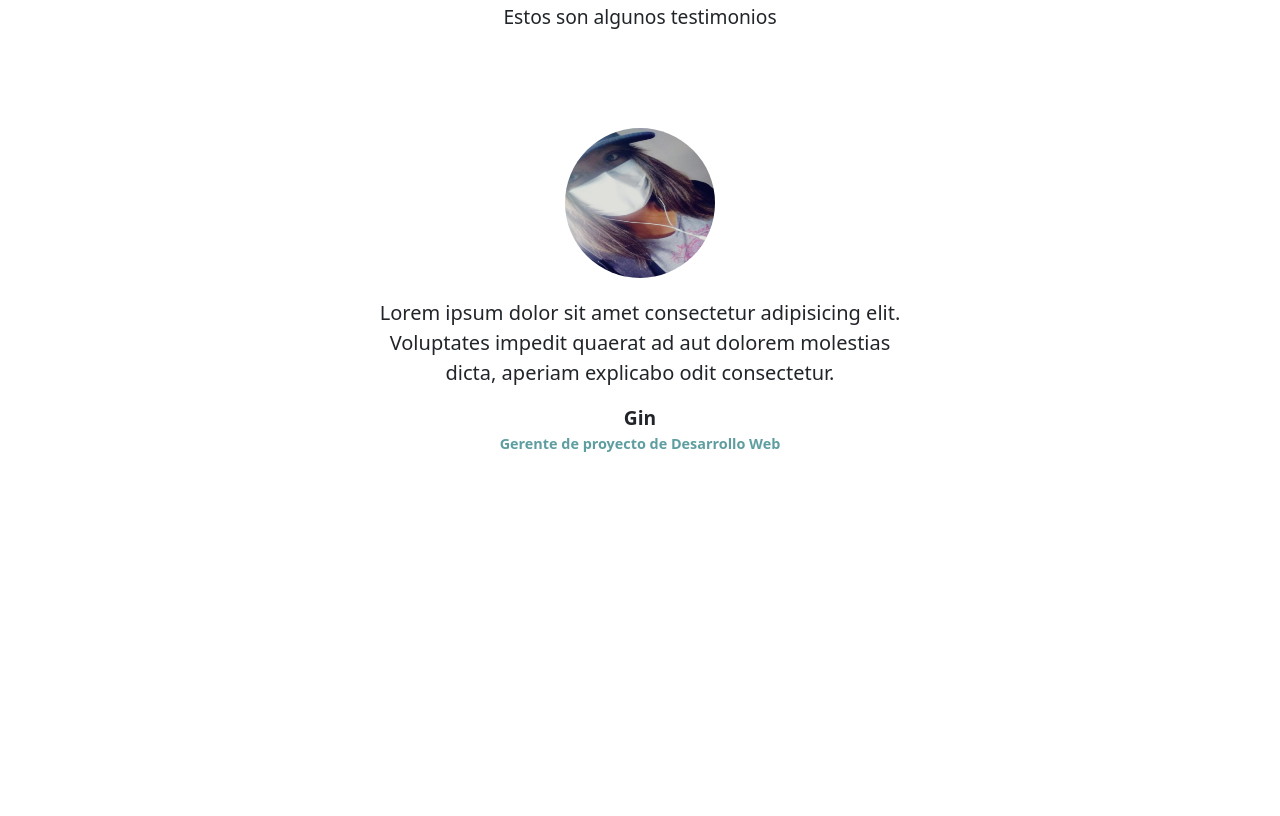
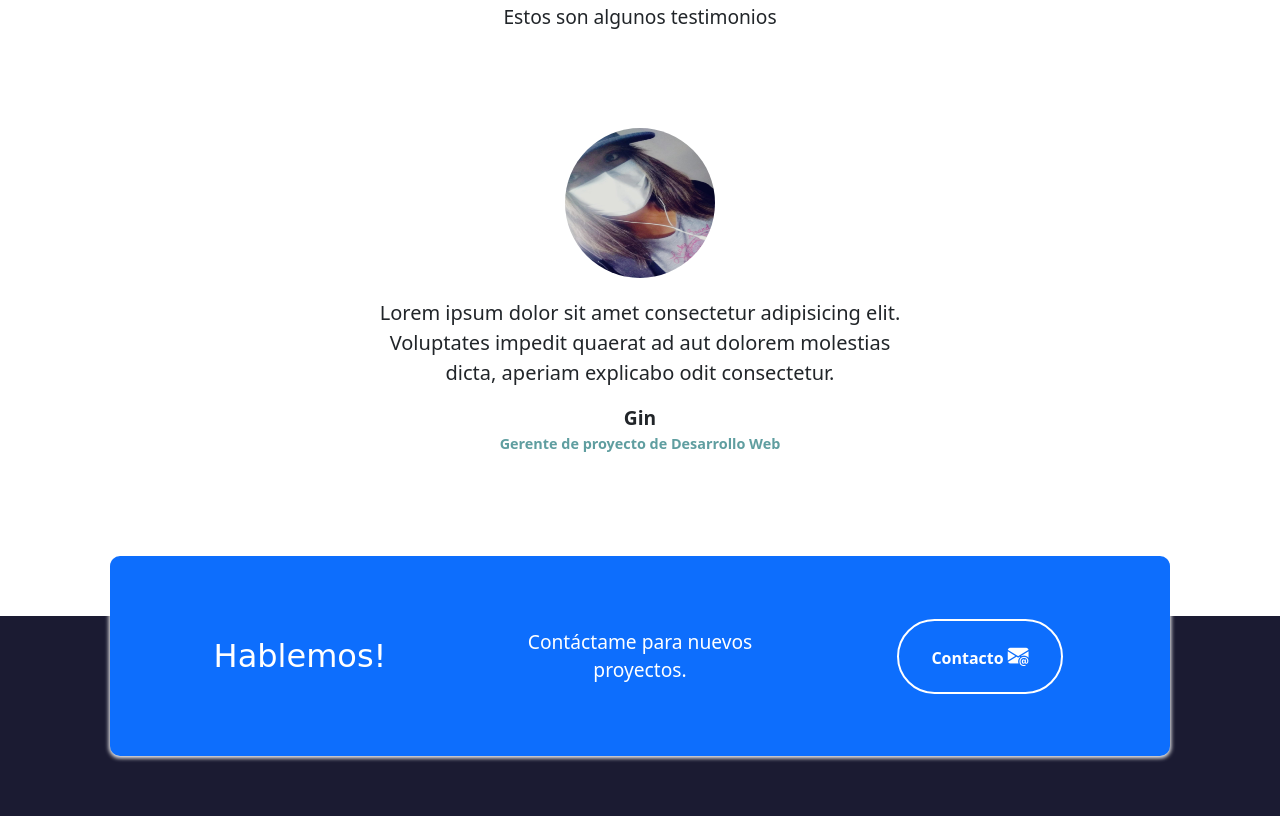
Before and after one commit to AlceaXich/Aprendiendo-Bootstrap, a plain HTML site: page PortafolioWeb/index.html in a window 1280 px wide. Shown: the part 3248-4064 px from the top of the page. Before the commit the page ends 3864 px from the top, so only its background shows below. Drawn offline with nearby package versions, Linux system fonts and the light colour scheme; a web font is replaced by a local one.

Commit message:
Seccion de contacto terminada

```diff
--- a/PortafolioWeb/index.html
+++ b/PortafolioWeb/index.html
@@ -314,6 +314,29 @@
             </button>
           </div>
         </section>
+        <!--Contacto-->
+        <section class="contacto seccion-oscura">
+          <div class="container">
+            <div class="container text-center rectangulo d-flex justify-content-evenly">
+              <div class="row">
+                <div class="col-12 col-md-4 seccion-titulo">
+                  Hablemos!
+                </div>
+                <div class="col-12 col-md-4 descripcion">
+                  Contáctame para nuevos proyectos.
+                </div>
+                <div class="col-12 col-md-4">
+                  <a href="mailto:shirmoc.t05@gmail.com">
+                    <button type="button">
+                        Contacto
+                        <i class="bi bi-envelope-at-fill"></i>
+                    </button>
+                  </a>
+                </div>
+              </div>
+            </div>
+          </div>
+        </section>
 
         <!--Sugerencia de bootstrap, El script debe ir aqui-->
         <script src="https://cdn.jsdelivr.net/npm/bootstrap@5.3.1/dist/js/bootstrap.bundle.min.js" integrity="sha384-HwwvtgBNo3bZJJLYd8oVXjrBZt8cqVSpeBNS5n7C8IVInixGAoxmnlMuBnhbgrkm" crossorigin="anonymous"></script>
--- a/PortafolioWeb/style.css
+++ b/PortafolioWeb/style.css
@@ -221,6 +221,46 @@ h1{
     font-size: 0.9rem;
     color: cadetblue;
 }
+/*Contacto*/
+.contacto .container{
+    max-width: 1100px;
+    min-height: 200px;
+    padding: 20px;
+}
+.contacto .rectangulo{
+    margin-top: -5rem;
+    background-color: rgb(13, 110, 253);
+    border-radius: 10px;
+    box-shadow: 0px 1px 4px 1px;
+}
+.contacto .row{
+    width: 100%;
+    display: flex;
+    align-items: center;
+}
+.contacto .descripcion{
+    color: white;
+    font-size: 1.2rem;
+}
+.contacto button{
+    color: white;
+    font-weight: bold;
+    background-color: transparent;
+    border: 2px solid white;
+    padding: 1.25rem 2em;
+    margin: 10px;
+    border-radius: 100px;
+    transition: all 0.2s ease-in-out;
+}
+.contacto button:hover{
+    background-color: white;
+    color: black;
+}
+.contacto button i{
+    color: white;
+    font-size: 1.3rem;
+    transition: all 0.2s ease-in-out;
+}
 
 /* media query: dice que se debe aplicar solo a cierto tamaño de dispostivo*/
 @media screen and (max-width: 400px) {
```
